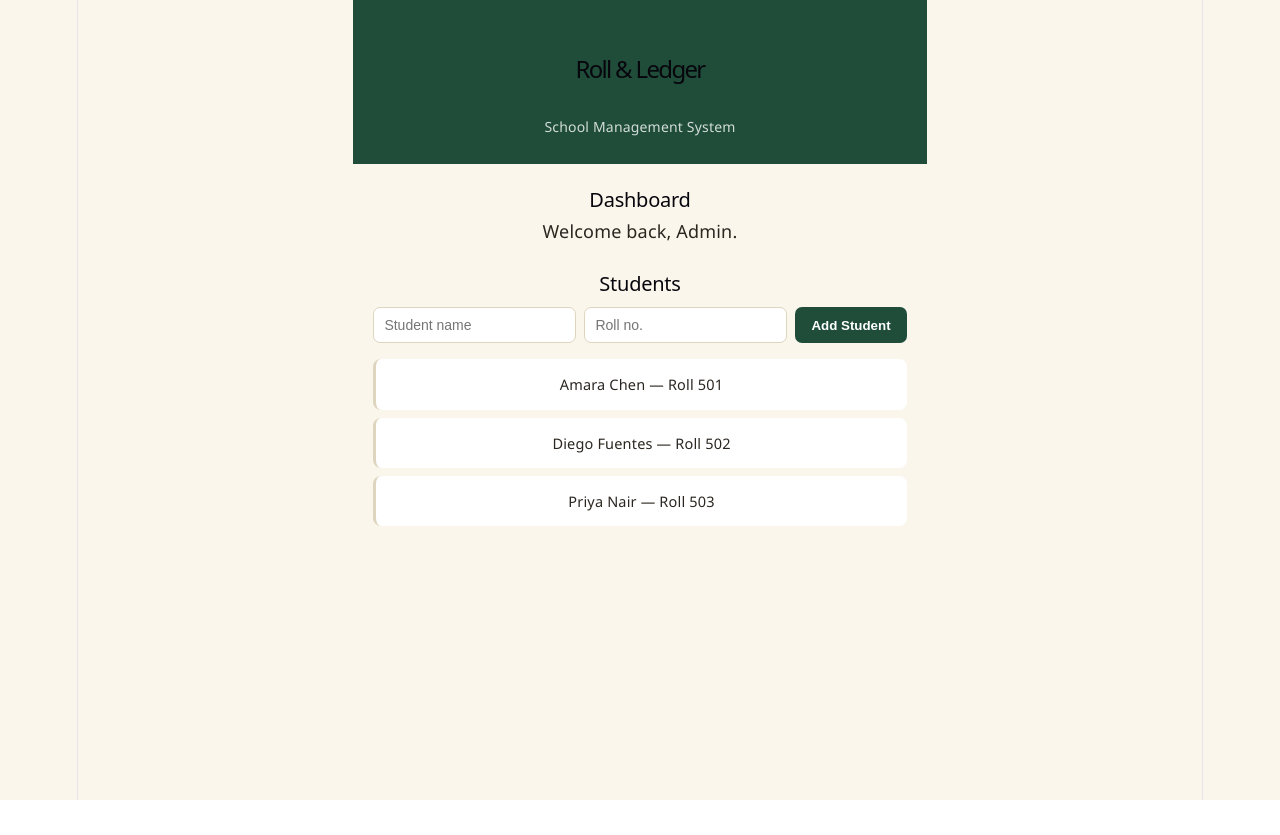
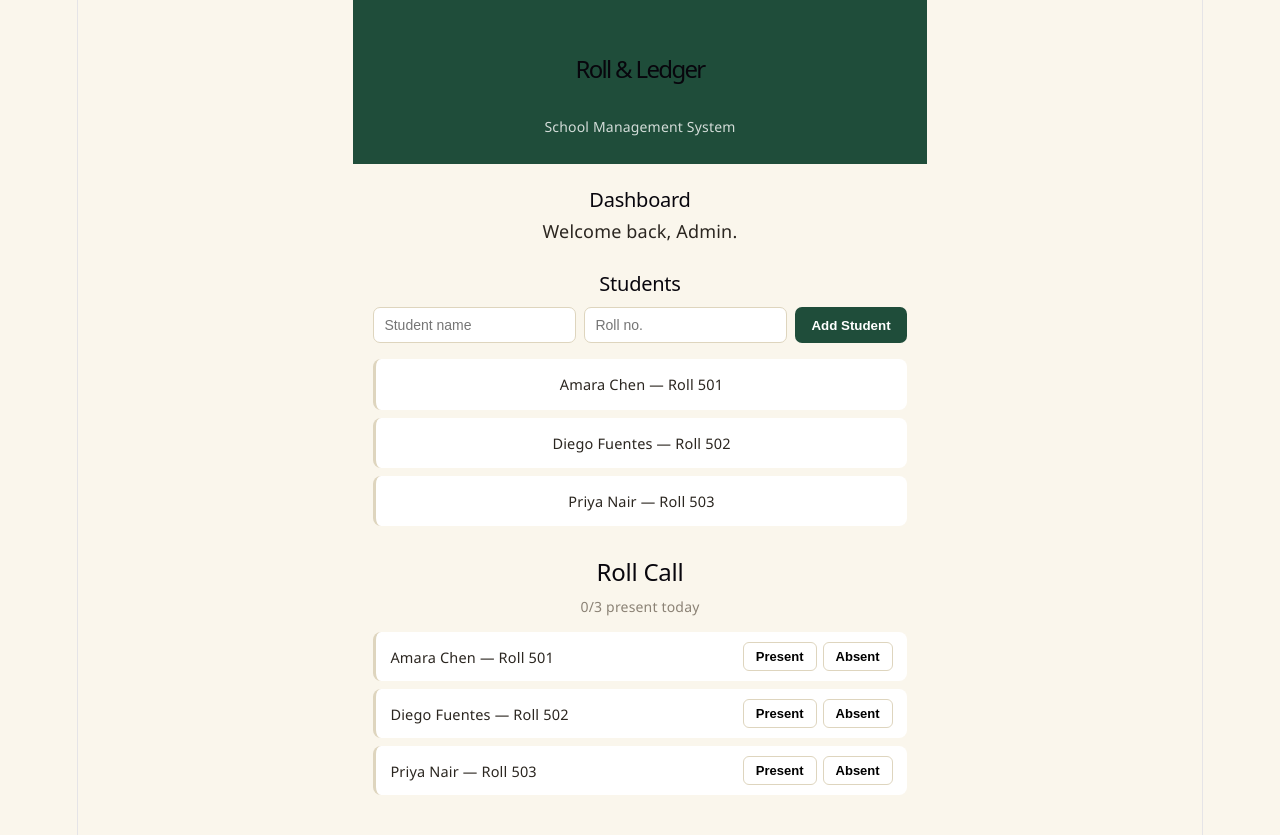
Before and after one commit to sthambruz52/school-manager, a React (Vite) app: page / in a window 1280 px wide. Before the commit the page ends 800 px from the top, so only its background shows below. Built offline with nearby package versions, Linux system fonts and the light colour scheme.

Commit message:
Add Attendance (Roll Call) component with styling

```diff
--- a/src/App.css
+++ b/src/App.css
@@ -87,3 +87,59 @@ body {
   padding: 12px 14px;
   font-size: 14.5px;
 }
+.attendance {
+  margin-top: 32px;
+}
+
+.attendance-summary {
+  color: #8B8275;
+  margin-bottom: 12px;
+  font-size: 14px;
+}
+
+.attendance ul {
+  list-style: none;
+  display: flex;
+  flex-direction: column;
+  gap: 8px;
+}
+
+.attendance-row {
+  background: #fff;
+  border-left: 3px solid #DED5BE;
+  border-radius: 8px;
+  padding: 10px 14px;
+  display: flex;
+  justify-content: space-between;
+  align-items: center;
+  font-size: 14.5px;
+  flex-wrap: wrap;
+  gap: 8px;
+}
+
+.attendance-buttons {
+  display: flex;
+  gap: 6px;
+}
+
+.attendance-buttons button {
+  padding: 6px 12px;
+  border-radius: 6px;
+  border: 1px solid #DED5BE;
+  background: #fff;
+  font-size: 13px;
+  font-weight: 600;
+  cursor: pointer;
+}
+
+.attendance-buttons .present.active {
+  background: #1F4D3A;
+  color: #fff;
+  border-color: #1F4D3A;
+}
+
+.attendance-buttons .absent.active {
+  background: #B8503D;
+  color: #fff;
+  border-color: #B8503D;
+}
--- a/src/App.jsx
+++ b/src/App.jsx
@@ -2,6 +2,7 @@ import './App.css'
 import Header from './components/Header'
 import Dashboard from './components/Dashboard'
 import StudentList from './components/StudentList'
+import Attendance from './components/Attendance'
 
 function App() {
   return (
@@ -9,6 +10,7 @@ function App() {
       <Header />
       <Dashboard />
       <StudentList />
+      <Attendance />
     </div>
   )
 }
--- /dev/null
+++ b/src/components/Attendance.jsx
@@ -0,0 +1,60 @@
+import { useState } from 'react'
+
+const roster = [
+  { id: 1, name: 'Amara Chen', rollNo: '501' },
+  { id: 2, name: 'Diego Fuentes', rollNo: '502' },
+  { id: 3, name: 'Priya Nair', rollNo: '503' },
+]
+
+function Attendance() {
+  const [records, setRecords] = useState({})
+
+  function markStatus(studentId, status) {
+    setRecords({
+      ...records,
+      [studentId]: status,
+    })
+  }
+
+  const presentCount = Object.values(records).filter(
+    (status) => status === 'present'
+  ).length
+
+  return (
+    <div className="attendance">
+      <h2>Roll Call</h2>
+      <p className="attendance-summary">
+        {presentCount}/{roster.length} present today
+      </p>
+
+      <ul>
+        {roster.map((student) => {
+          const status = records[student.id]
+          return (
+            <li key={student.id} className="attendance-row">
+              <span>
+                {student.name} — Roll {student.rollNo}
+              </span>
+              <div className="attendance-buttons">
+                <button
+                  className={status === 'present' ? 'present active' : 'present'}
+                  onClick={() => markStatus(student.id, 'present')}
+                >
+                  Present
+                </button>
+                <button
+                  className={status === 'absent' ? 'absent active' : 'absent'}
+                  onClick={() => markStatus(student.id, 'absent')}
+                >
+                  Absent
+                </button>
+              </div>
+            </li>
+          )
+        })}
+      </ul>
+    </div>
+  )
+}
+
+export default Attendance
```
